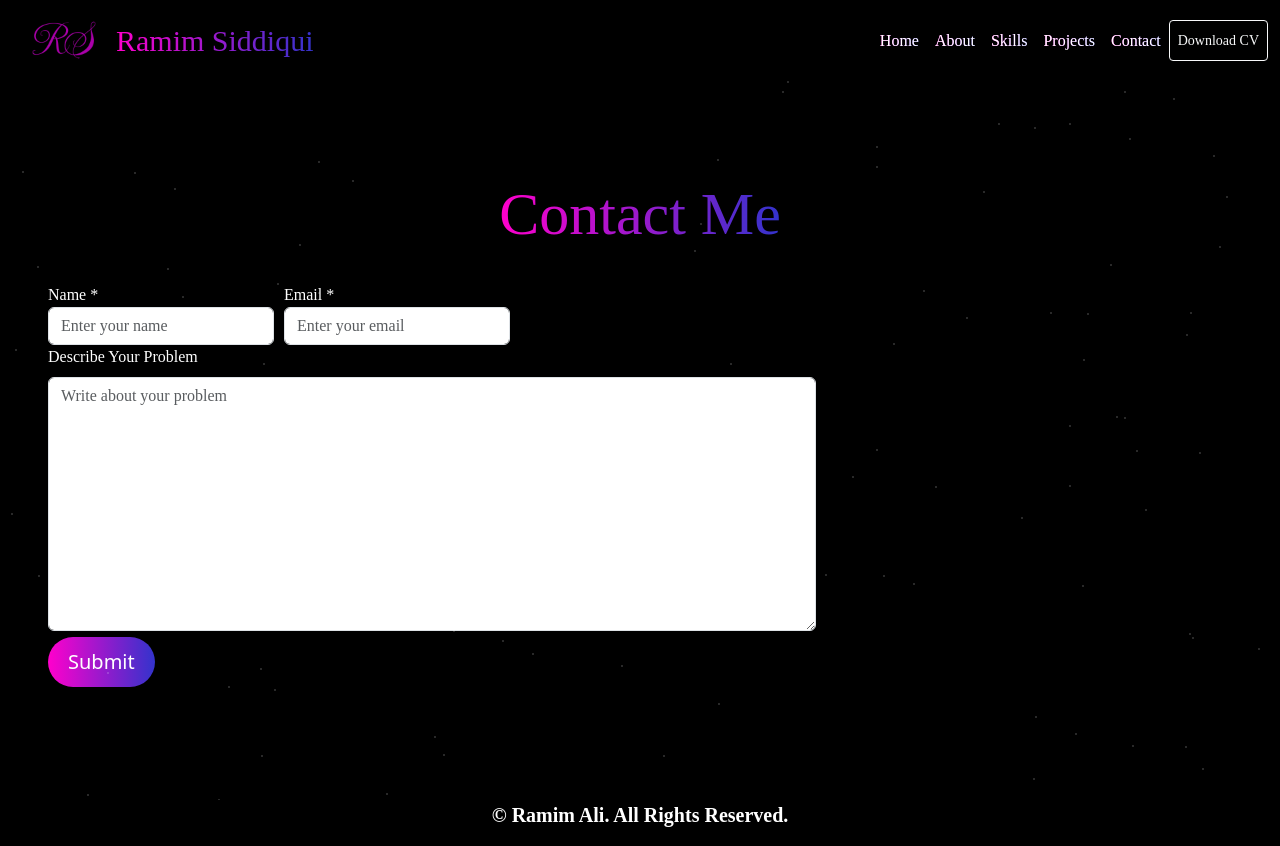
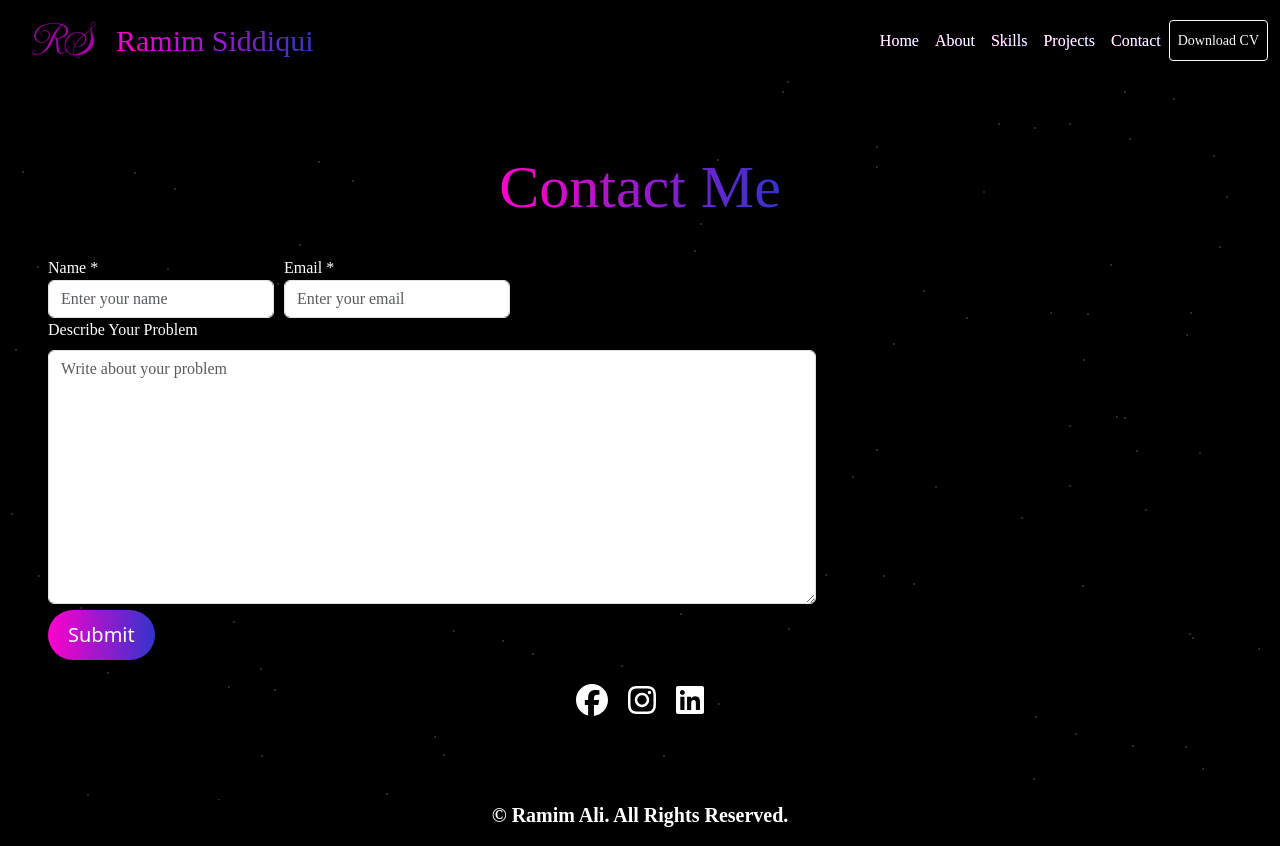
Before and after one commit to Ramim-Siddiqui/my_portfolio, a React (Create React App) app: page /contact in a window 1280 px wide. Built offline with nearby package versions, Linux system fonts and the light colour scheme.

Commit message:
add profile links in contact

```diff
--- a/src/components/Contact.js
+++ b/src/components/Contact.js
@@ -1,5 +1,7 @@
 import React from 'react';
 import { Container, Row, Col, Form, Button } from 'react-bootstrap';
+import { FontAwesomeIcon } from '@fortawesome/react-fontawesome';
+import { faFacebook, faInstagram, faLinkedin } from '@fortawesome/free-brands-svg-icons';
 
 const Contact = () => {
   const style2 = {
@@ -81,6 +83,19 @@ const Contact = () => {
           </Form>
         </Col>
       </Row>
+      <Row>
+      <div style={{ display: 'flex', justifyContent: 'center', marginBottom: '20px' }}>
+            <a href="https://www.facebook.com/RamimAli2003" target="_blank" rel="noopener noreferrer" style={{ marginRight: '20px' }}>
+              <FontAwesomeIcon icon={faFacebook} size="2x" style={{ color: 'white' }} />
+            </a>
+            <a href="https://www.instagram.com/ramimali2003?igsh=MW16NGd6ZHkwcjJvcQ==" target="_blank" rel="noopener noreferrer" style={{ marginRight: '20px' }}>
+              <FontAwesomeIcon icon={faInstagram} size="2x" style={{ color: 'white' }} />
+            </a>
+            <a href="https://www.linkedin.com/in/ramim-siddiqui-910404235" target="_blank" rel="noopener noreferrer">
+              <FontAwesomeIcon icon={faLinkedin} size="2x" style={{ color: 'white' }} />
+            </a>
+          </div>
+      </Row>
     </Container>
   );
 };
```
